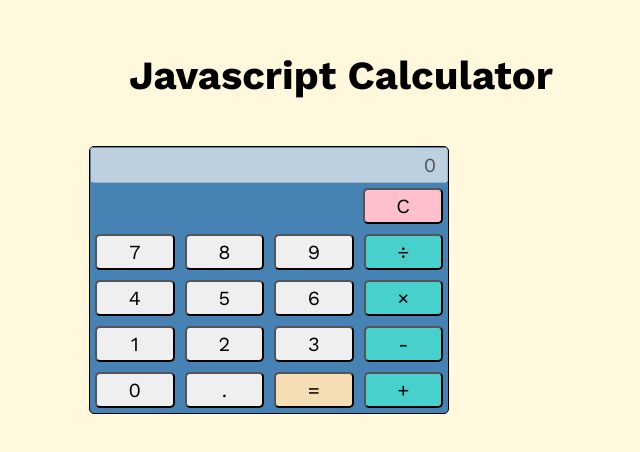
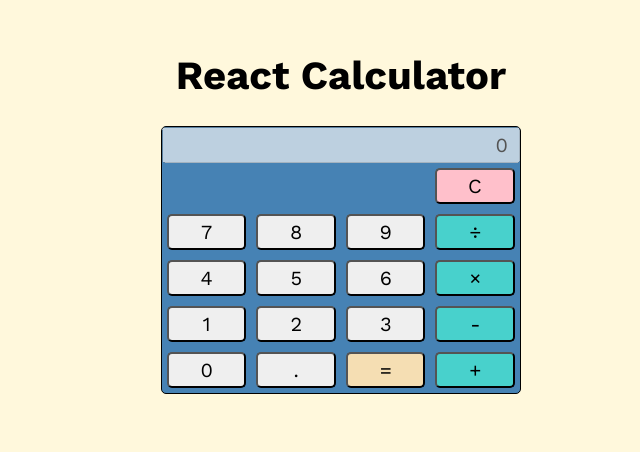
Before and after one commit to codeAdventureNow/Calculator_React, a React (Create React App) app: page / in a window 1280 px wide. Shown: the part 190-642 px from the top of the page, without its empty margins (299-939 px from the left). Built offline with nearby package versions, Linux system fonts and the light colour scheme.

Commit message:
heading is centered

```diff
--- a/src/App.css
+++ b/src/App.css
@@ -50,9 +50,15 @@ select {
 }
 
 h1 {
-  margin: 40px;
+  text-align: center;
+  margin: 20px;
 }
 
+.App {
+  display: flex;
+  flex-direction: column;
+  align-items: center;
+}
 .calculator {
   border: 1px solid black;
   border-radius: 5px;
--- a/src/App.js
+++ b/src/App.js
@@ -81,8 +81,7 @@ function App() {
 
   return (
     <div className='App'>
-      <h1>Javascript Calculator</h1>
-
+      <h1>React Calculator</h1>
       <div className='calculator'>
         <input type='text' className='calc-display' value={display} disabled />
 
```
